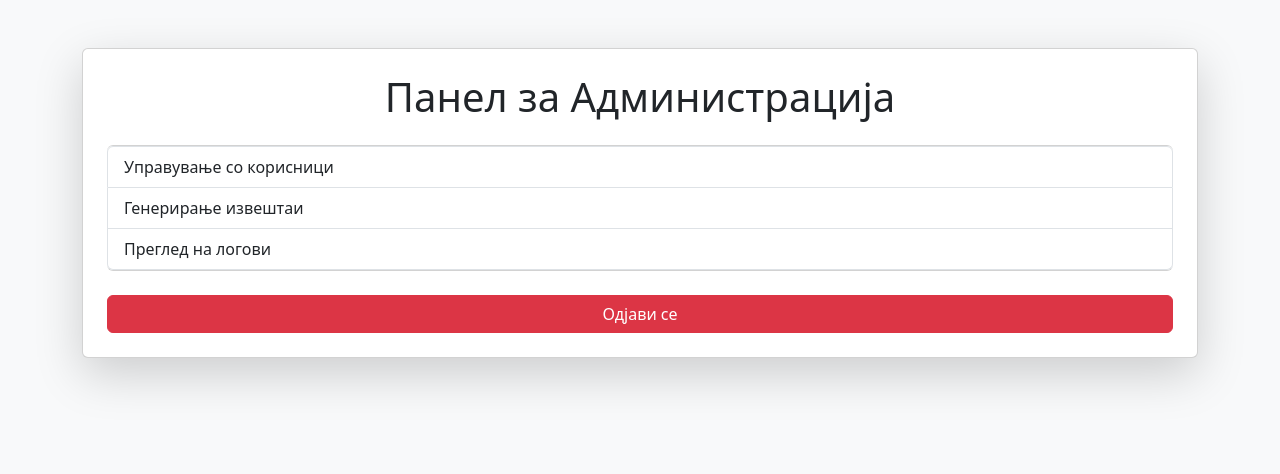
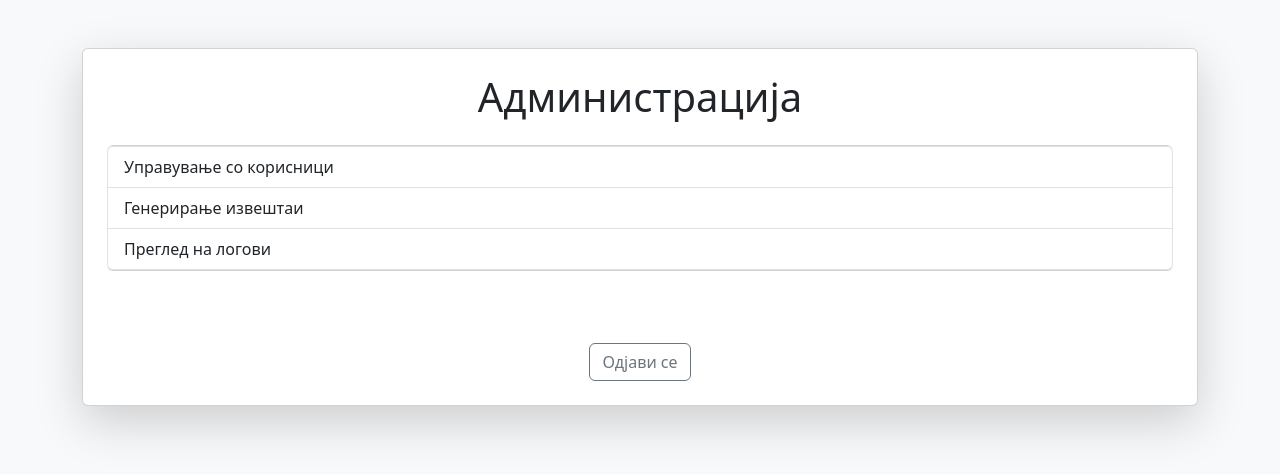
Before and after one commit to dorotejaT/E-Health-SSL, a Flask app: page /admin in a window 1280 px wide. Shown: the top 474 px of the page. Run offline with Flask 3, Linux system fonts and the light colour scheme.

Commit message:
Modified doctor_dashboard and admin_dashboard again

```diff
--- a/app.py
+++ b/app.py
@@ -1,18 +1,17 @@
-from flask import Flask, render_template, redirect, url_for, request,flash
+from flask import Flask, render_template, redirect, url_for, request, flash, session
 from OpenSSL import crypto
 import textwrap
+import secrets
 
 app = Flask(__name__)
+app.secret_key = secrets.token_hex(32)
 
 def fix_cert_format(raw_cert):
     raw_cert = raw_cert.strip()
-
     raw_cert = raw_cert.replace("-----BEGIN CERTIFICATE-----", "")
     raw_cert = raw_cert.replace("-----END CERTIFICATE-----", "")
     raw_cert = raw_cert.replace(" ", "").replace("\n", "").replace("\r", "")
-
     wrapped = "\n".join(textwrap.wrap(raw_cert, 64))
-
     return f"-----BEGIN CERTIFICATE-----\n{wrapped}\n-----END CERTIFICATE-----"
 
 
@@ -65,12 +64,14 @@ def login():
 
         print(f"User CN: {cn}")
 
+        session['user'] = cn  # ✅ Save user in session
+
         if "Doctor" in cn or "doctor" in cn.lower():
-            return redirect(url_for('doctor_dashboard', user=cn))
+            return redirect(url_for('doctor_dashboard'))
         elif "Patient" in cn or "patient" in cn.lower():
-            return redirect(url_for('patient_dashboard', user=cn))
+            return redirect(url_for('patient_dashboard'))
         elif "Admin" in cn or "admin" in cn.lower():
-            return redirect(url_for('admin_dashboard', user=cn))
+            return redirect(url_for('admin_dashboard'))
         else:
             return f"<h2>Непознат тип на корисник: {cn}</h2>"
 
@@ -81,21 +82,22 @@ def login():
         <pre>Certificate data (truncated): {cert_pem[:200]}...</pre>
         """
 
+
 @app.route('/doctor')
 def doctor_dashboard():
-    user = request.args.get('user', 'Doctor')
+    user = session.get('user', request.args.get('user', 'Doctor'))  # ✅ Prefer session user
     return render_template('doctor_dashboard.html', user=user)
 
 
 @app.route('/patient')
 def patient_dashboard():
-    user = request.args.get('user', 'Patient')
+    user = session.get('user', request.args.get('user', 'Patient'))  # ✅ Prefer session user
     return render_template('patient_dashboard.html', user=user)
 
 
 @app.route('/admin')
 def admin_dashboard():
-    user = request.args.get('user', 'Admin')
+    user = session.get('user', request.args.get('user', 'Admin'))  # ✅ Prefer session user
     return render_template('admin_dashboard.html', user=user)
 
 
@@ -111,21 +113,29 @@ def debug_ssl():
     <h3>HTTP Headers:</h3>
     <pre>{headers_info}</pre>
     """
+
+
 @app.route('/manage_users')
 def manage_users():
     return render_template('manage_users.html')
+
+
 @app.route('/generate_reports')
 def generate_reports():
     return render_template('generate_reports.html')
+
 
 @app.route('/view_logs')
 def view_logs():
     return render_template('view_logs.html')
 
+
 @app.route('/logout')
 def logout():
+    session.clear()  # ✅ Clears user session
     flash("Успешно се одјавивте.", "info")
-    return redirect(url_for('index'))
+    return redirect(url_for('login'))  # ✅ Goes to /login, requires cert again
+
 
 if __name__ == '__main__':
     print("Starting Flask on http://127.0.0.1:5000")
--- a/templates/admin_dashboard.html
+++ b/templates/admin_dashboard.html
@@ -8,7 +8,7 @@
 <body class="bg-light">
 <div class="container py-5">
     <div class="card shadow-lg p-4">
-        <h1 class="mb-4 text-center">Панел за Администрација</h1>
+        <h1 class="mb-4 text-center">Администрација</h1>
 
         <div class="list-group mb-4">
             <a href="{{ url_for('manage_users') }}" class="list-group-item list-group-item-action">
@@ -21,10 +21,9 @@
                 Преглед на логови
             </a>
         </div>
-
-        <div class="d-grid gap-2">
-            <a href="{{ url_for('logout') }}" class="btn btn-danger">Одјави се</a>
-        </div>
+        <div class="text-center mt-5">
+        <a href="/" class="btn btn-outline-secondary">Одјави се</a>
+    </div>
     </div>
 </div>
 </body>
--- a/templates/doctor_dashboard.html
+++ b/templates/doctor_dashboard.html
@@ -53,8 +53,8 @@
             </tr>
         </tbody>
     </table>
-    <div class="mt-3">
-        <a href="/login" class="btn btn-secondary">Назад</a>
+    <div class="text-center mt-5">
+        <a href="/" class="btn btn-outline-secondary">Одјави се</a>
     </div>
 </div>
 </body>
```
